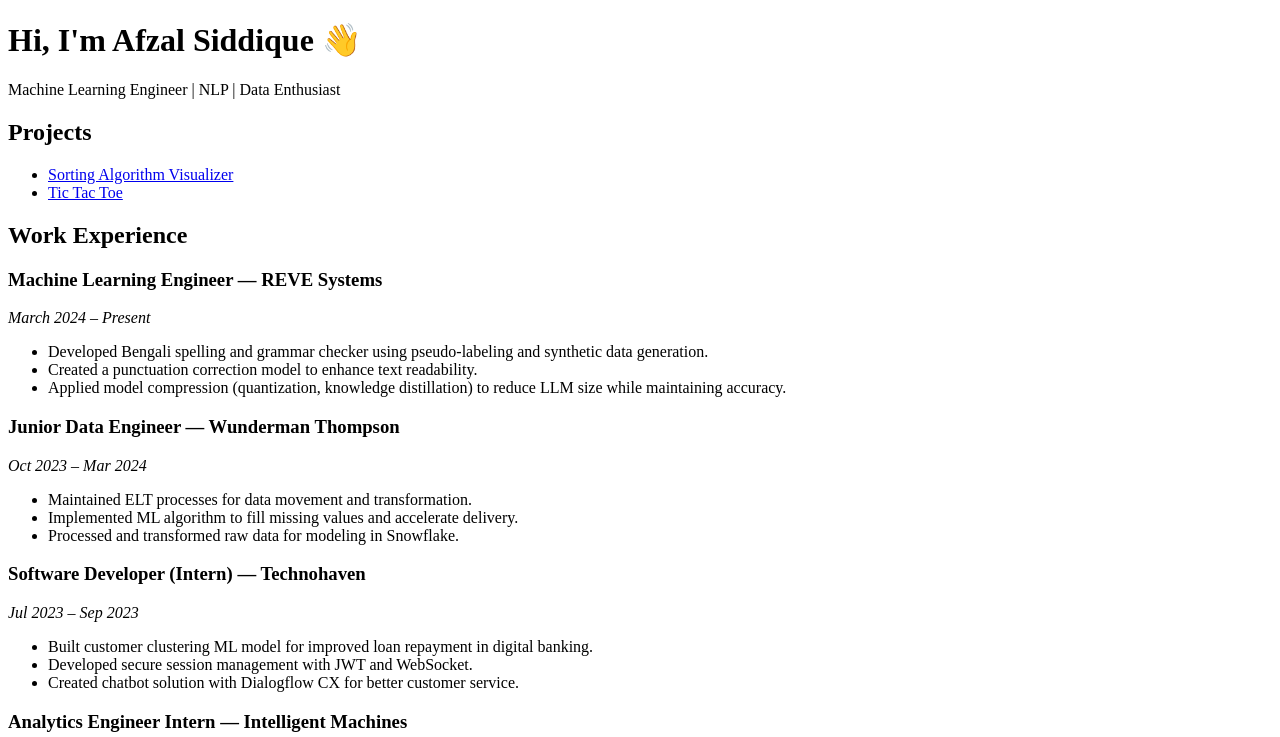
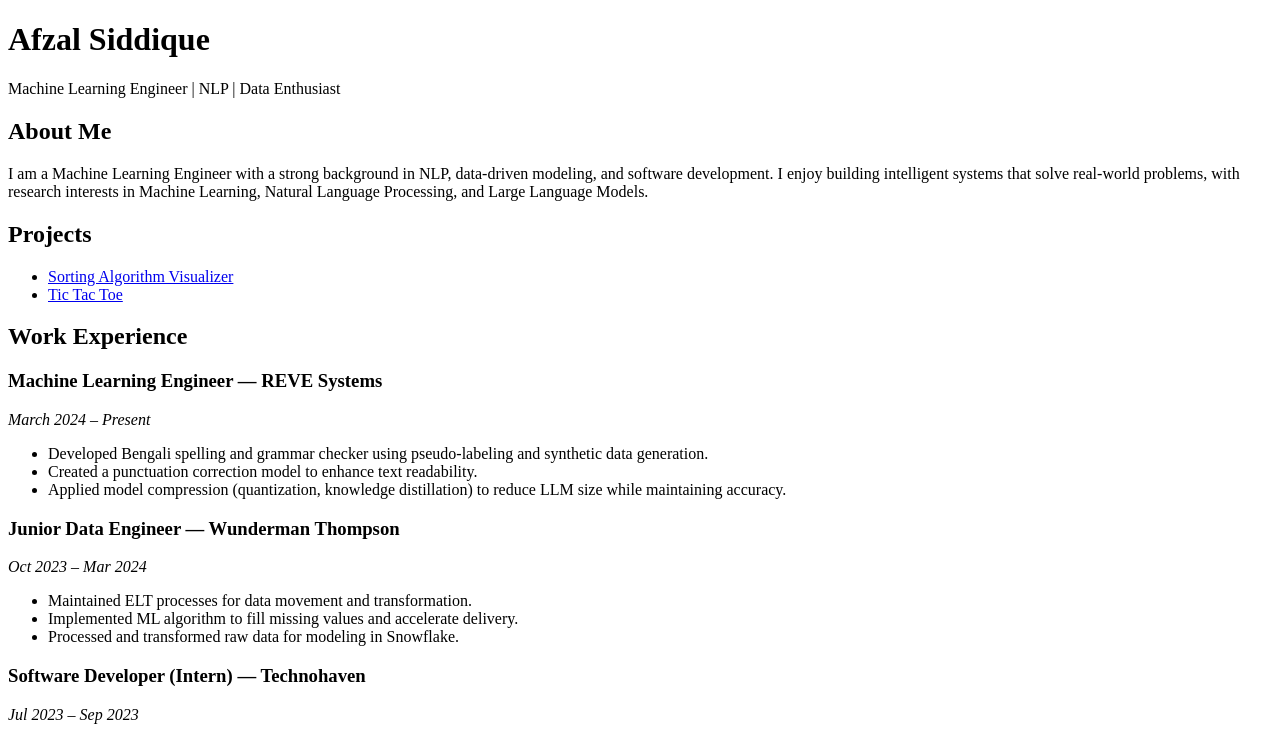
Before and after one commit to afzalsiddique/afzalsiddique, a plain HTML site: page index.html in a window 1280 px wide. Shown: the top 737 px of the page. Drawn offline with Linux system fonts and the light colour scheme.

Commit message:
Add about me section with a paragraph #4

```diff
--- a/index.html
+++ b/index.html
@@ -6,8 +6,16 @@
   <title>Afzal Siddique | Portfolio</title>
 </head>
 <body>
-  <h1>Hi, I'm Afzal Siddique 👋</h1>
-  <p>Machine Learning Engineer | NLP | Data Enthusiast</p>
+<header>
+    <h1>Afzal Siddique</h1>
+    <p>Machine Learning Engineer | NLP | Data Enthusiast</p>
+</header>
+
+<!-- About -->
+<section>
+    <h2>About Me</h2>
+    <p>I am a Machine Learning Engineer with a strong background in NLP, data-driven modeling, and software development. I enjoy building intelligent systems that solve real-world problems, with research interests in Machine Learning, Natural Language Processing, and Large Language Models.</p>
+</section>
 
   <h2>Projects</h2>
   <ul>
```
